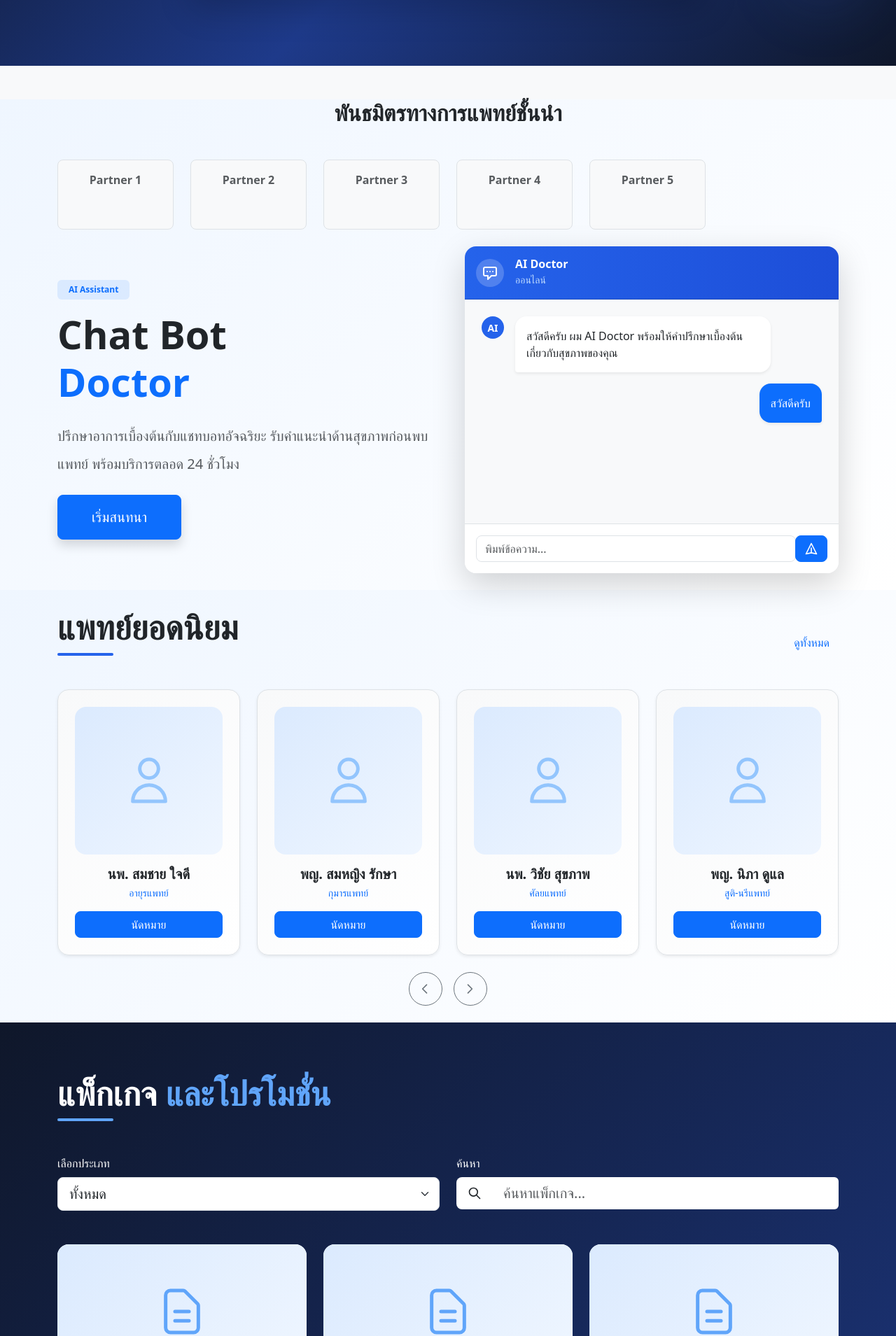
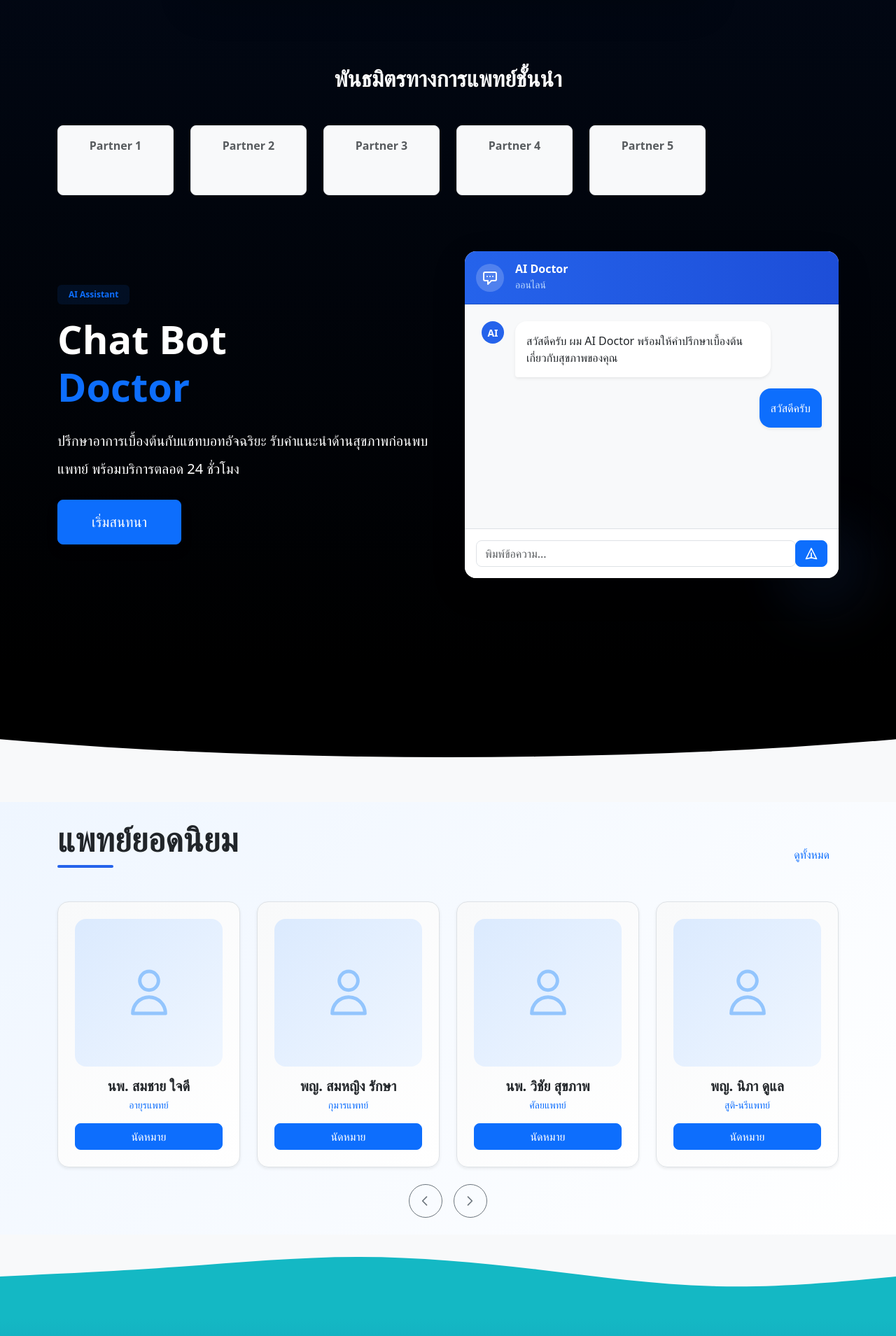
Before and after one commit to Hyperteee/Final-Project2-Frontendd, a React (Vite) app in the folder Health-Queuee/: page / in a window 1280 px wide. Shown: the part 509-2418 px from the top of the page at 70% size. Built offline with nearby package versions, Linux system fonts and the light colour scheme.

Commit message:
Wave design

```diff
--- a/Health-Queuee/src/components/HealthcarePage.jsx
+++ b/Health-Queuee/src/components/HealthcarePage.jsx
@@ -41,10 +41,9 @@ export default function HealthcarePage() {
     <header
       className="py-3 shadow-lg sticky-top"
       style={{
-        backgroundColor: "rgba(15, 23, 42, 0.6)", // สีเทาเข้มโปร่งใส (เทียบกับ bg-slate-900)
+        backgroundColor: "#020A1B", // สีเทาเข้มโปร่งใส (เทียบกับ bg-slate-900)
         backdropFilter: "blur(12px)", // เบลอพื้นหลัง
-        WebkitBackdropFilter: "blur(12px)", // รองรับ Safari
-        borderBottom: "1px solid rgba(255,255,255,0.15)",
+        WebkitBackdropFilter: "blur(12px)", // รองรับ Safari,
       }}
     >
       <div className="container d-flex align-items-center justify-content-between">
@@ -63,7 +62,7 @@ export default function HealthcarePage() {
         </div>
 
         {/* Nav */}
-        <nav className="d-none d-md-flex align-items-center gap-4">
+        <nav className="d-none d-md-flex align-items-center gap-4 ">
           <a href="#services" className="text-light text-decoration-none opacity-75 hover-opacity-100">
             บริการ
           </a>
@@ -88,7 +87,7 @@ export default function HealthcarePage() {
         <section
           className="position-relative py-5"
           style={{
-            background: "linear-gradient(135deg, #0f172a 0%, #1e3a8a 50%, #0f172a 100%)",
+            background: "linear-gradient(180deg, #020A1B 0%, #000000 100%)",
             minHeight: "500px",
           }}
         >
@@ -160,16 +159,11 @@ export default function HealthcarePage() {
               filter: "blur(40px)",
             }}
           ></div>
-        </section>
 
-        <section
-          id="services"
-          className=""
-          style={{ background: "linear-gradient(135deg, #eff6ff 0%, #ffffff 100%)" }}
-        >
+
           <div className="container">
             <div className="text-center mb-5">
-              <h3 className="h2 fw-bold mt-5">พันธมิตรทางการแพทย์ชั้นนำ</h3>
+              <h3 className="h2 fw-bold mt-5 text-white">พันธมิตรทางการแพทย์ชั้นนำ</h3>
             </div>
 
             <div className="row g-4">
@@ -201,17 +195,18 @@ export default function HealthcarePage() {
             </div>
           </div>
 
-          <div className="container py-4">
+
+          <div className="container py-20">
             <div className="row g-5 align-items-center">
               {/* Left Content */}
               <div className="col-lg-6">
                 <span className="badge bg-primary bg-opacity-10 text-primary px-3 py-2 mb-3">AI Assistant</span>
-                <h2 className="display-4 fw-bold mb-4">
+                <h2 className="display-4 fw-bold mb-4 text-white">
                   Chat Bot
                   <br />
                   <span className="text-primary">Doctor</span>
                 </h2>
-                <p className="fs-5 text-muted mb-4 lh-lg">
+                <p className="fs-5 text-white mb-4 lh-lg ">
                   ปรึกษาอาการเบื้องต้นกับแชทบอทอัจฉริยะ รับคำแนะนำด้านสุขภาพก่อนพบแพทย์ พร้อมบริการตลอด 24 ชั่วโมง
                 </p>
                 <button className="btn btn-primary btn-lg px-5 py-3 shadow">เริ่มสนทนา</button>
@@ -305,6 +300,10 @@ export default function HealthcarePage() {
             </div>
           </div>
         </section>
+<svg viewBox="0 0 100 15" preserveAspectRatio="none" className="bl_g0">
+  <ellipse cx="50" cy="-5" fill="var(--rich-black, #000000)" rx="100" ry="15"></ellipse>
+</svg>
+
 
 
         <section id="doctors" className=""
@@ -393,17 +392,42 @@ export default function HealthcarePage() {
           </div>
         </section>
 
+        <svg
+  viewBox="0 0 1440 320"
+  xmlns="http://www.w3.org/2000/svg"
+  preserveAspectRatio="none"
+  style={{
+    display: "block",
+    width: "100%",
+    height: "120px",
+  }}
+>
+  <path
+    fill="url(#waveGradient)"
+    fillOpacity="1"
+    d="M0,160L48,154.7C96,149,192,139,288,122.7C384,107,480,85,576,85.3C672,85,768,107,864,133.3C960,160,1056,192,1152,197.3C1248,203,1344,181,1392,170.7L1440,160L1440,320L1392,320C1344,320,1248,320,1152,320C1056,320,960,320,864,320C768,320,672,320,576,320C480,320,384,320,288,320C192,320,96,320,48,320L0,320Z"
+  ></path>
+  <defs>
+    <linearGradient id="waveGradient" x1="0" y1="0" x2="0" y2="1">
+      <stop offset="0%" stopColor="#14b8c4" />
+      <stop offset="100%" stopColor="#14B8C4" />
+    </linearGradient>
+  </defs>
+</svg>
+
         <section
           id="packages"
           className="py-5"
-          style={{ background: "linear-gradient(135deg, #0f172a 0%, #1e3a8a 100%)" }}
+          style={{  background: "linear-gradient(to bottom, #14B8C4 0%, #0F4CA3 40%, #001B45 75%, #000000 100%)",
+    position: "relative",
+    overflow: "hidden",}}
         >
           <div className="container py-4">
             <div className="mb-5">
               <h2 className="display-5 fw-bold text-white mb-2">
-                แพ็กเกจ <span style={{ color: "#60a5fa" }}>และโปรโมชั่น</span>
+                แพ็กเกจ <span style={{ color: "#001B45" }}>และโปรโมชั่น</span>
               </h2>
-              <div style={{ height: "4px", width: "80px", backgroundColor: "#60a5fa", borderRadius: "2px" }}></div>
+              <div style={{ height: "4px", width: "80px", backgroundColor: "#001B45", borderRadius: "2px" }}></div>
             </div>
 
             {/* Filters */}
```
